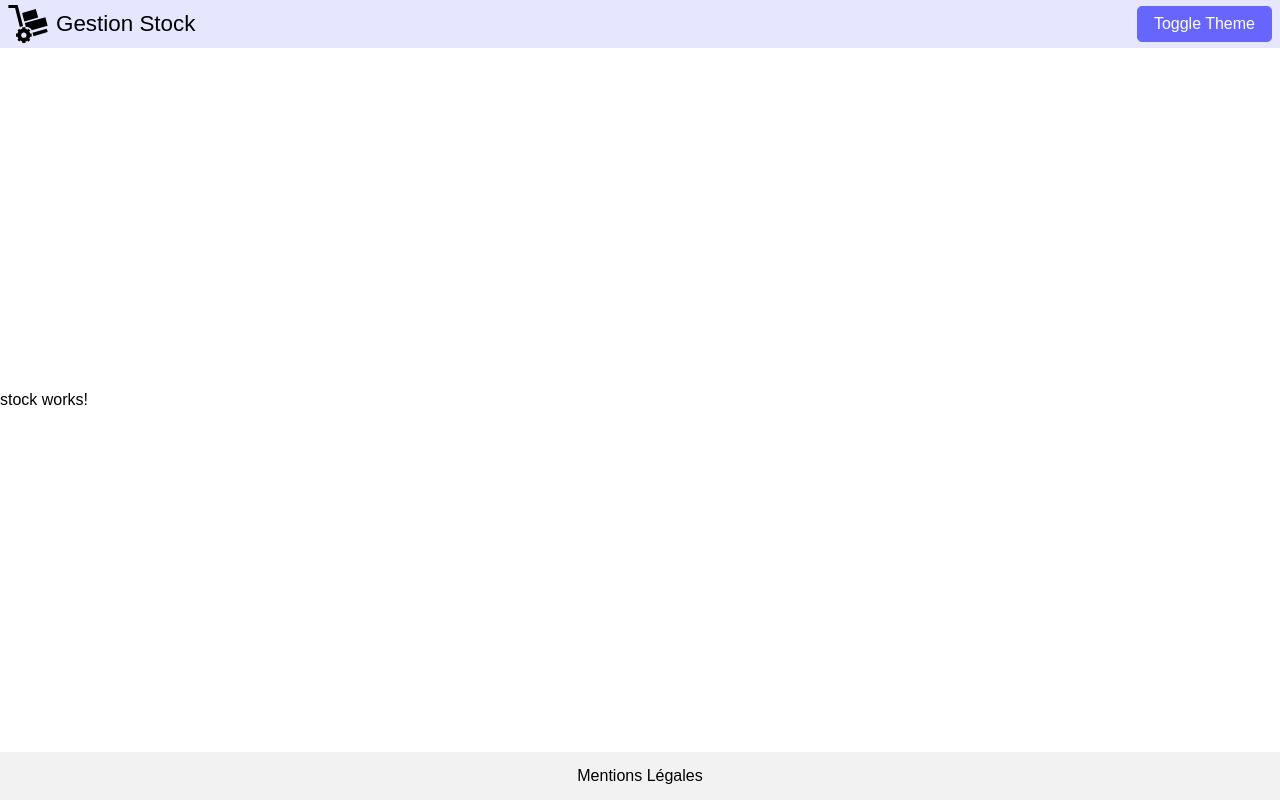
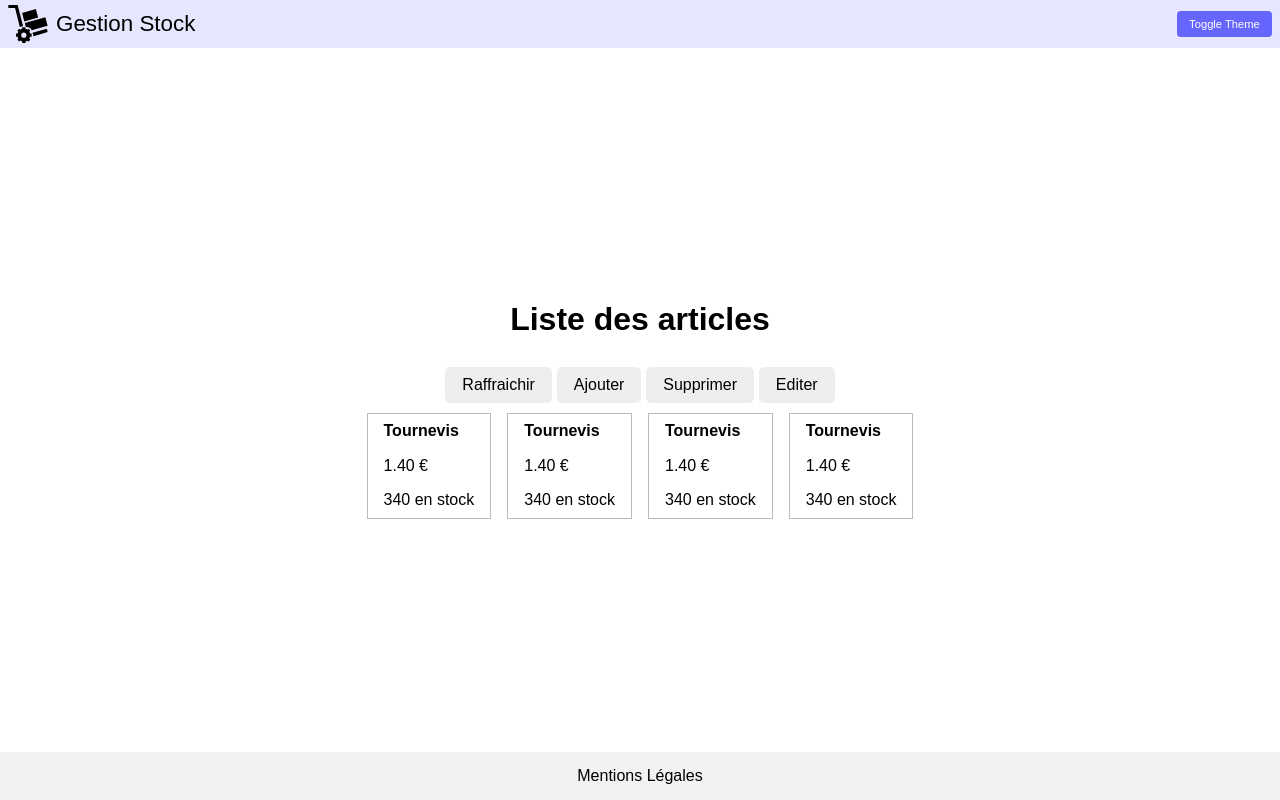
Before and after one commit to jlguenego/crudity-demo, an Angular app in the folder front/: page /stock in a window 1280 px wide. Built offline with nearby package versions, Linux system fonts and the light colour scheme.

Commit message:
dev: added table

```diff
--- a/front/src/app/layout/footer/footer.component.scss
+++ b/front/src/app/layout/footer/footer.component.scss
@@ -1,4 +1,4 @@
-@import "src/theme";
+@import "src/variables";
 
 :host {
   height: 3em;
--- a/front/src/app/layout/header/header.component.scss
+++ b/front/src/app/layout/header/header.component.scss
@@ -1,4 +1,4 @@
-@import "src/theme.scss";
+@import "src/variables.scss";
 
 :host {
   background-color: $primary-bg-color;
@@ -26,4 +26,8 @@
       font-size: 1.4em;
     }
   }
+
+  button {
+    font-size: 0.7em;
+  }
 }
--- a/front/src/app/routes/stock/stock.component.html
+++ b/front/src/app/routes/stock/stock.component.html
@@ -1 +1,34 @@
-<p>stock works!</p>
+<main>
+  <h1>Liste des articles</h1>
+  <nav>
+    <button>Raffraichir</button>
+    <button>Ajouter</button>
+    <button>Supprimer</button>
+    <button>Editer</button>
+  </nav>
+
+  <table>
+    <tbody>
+      <tr>
+        <td class="name">Tournevis</td>
+        <td class="price">1.40 €</td>
+        <td class="qty">340 en stock</td>
+      </tr>
+      <tr>
+        <td class="name">Tournevis</td>
+        <td class="price">1.40 €</td>
+        <td class="qty">340 en stock</td>
+      </tr>
+      <tr>
+        <td class="name">Tournevis</td>
+        <td class="price">1.40 €</td>
+        <td class="qty">340 en stock</td>
+      </tr>
+      <tr>
+        <td class="name">Tournevis</td>
+        <td class="price">1.40 €</td>
+        <td class="qty">340 en stock</td>
+      </tr>
+    </tbody>
+  </table>
+</main>
--- a/front/src/app/routes/stock/stock.component.scss
+++ b/front/src/app/routes/stock/stock.component.scss
@@ -0,0 +1,30 @@
+nav {
+  display: flex;
+  gap: 0.3em;
+  flex-wrap: wrap;
+}
+
+table tbody {
+  display: flex;
+  gap: 1em;
+  flex-wrap: wrap;
+
+  tr {
+    cursor: pointer;
+    border: 0.1em solid #bbb;
+    display: flex;
+    flex-flow: column;
+
+    td {
+      padding: 0.5em 1em;
+
+      &.name {
+        font-weight: bold;
+      }
+    }
+
+    &:hover {
+      background-color: var(--btn-hover-bg-color);
+    }
+  }
+}
--- a/front/src/styles.scss
+++ b/front/src/styles.scss
@@ -2,6 +2,7 @@
 @import "../node_modules/normalize.css/normalize.css";
 
 @import "./theme.scss";
+@import "./variables.scss";
 
 *,
 *::before,
@@ -20,6 +21,7 @@ main {
   flex-flow: column;
   align-items: center;
   gap: 0.5em;
+  padding: 0.5em;
 }
 
 button {
--- a/front/src/theme.scss
+++ b/front/src/theme.scss
@@ -33,19 +33,3 @@ body.dark {
   --btn-primary-fg-color: white;
   --btn-disabled-fg-color: gray;
 }
-
-$bg-color: var(--bg-color);
-$fg-color: var(--fg-color);
-$primary-bg-color: var(--primary-bg-color);
-$primary-fg-color: var(--primary-fg-color);
-$alternate-bg-color: var(--alternate-bg-color);
-
-$btn-bg-color: var(--btn-bg-color);
-$btn-hover-bg-color: var(--btn-hover-bg-color);
-$btn-active-bg-color: var(--btn-active-bg-color);
-$btn-fg-color: var(--btn-fg-color);
-$btn-primary-bg-color: var(--btn-primary-bg-color);
-$btn-primary-hover-bg-color: var(--btn-primary-hover-bg-color);
-$btn-primary-active-bg-color: var(--btn-primary-active-bg-color);
-$btn-primary-fg-color: var(--btn-primary-fg-color);
-$btn-disabled-fg-color: var(--btn-disabled-fg-color);
--- /dev/null
+++ b/front/src/variables.scss
@@ -0,0 +1,15 @@
+$bg-color: var(--bg-color);
+$fg-color: var(--fg-color);
+$primary-bg-color: var(--primary-bg-color);
+$primary-fg-color: var(--primary-fg-color);
+$alternate-bg-color: var(--alternate-bg-color);
+
+$btn-bg-color: var(--btn-bg-color);
+$btn-hover-bg-color: var(--btn-hover-bg-color);
+$btn-active-bg-color: var(--btn-active-bg-color);
+$btn-fg-color: var(--btn-fg-color);
+$btn-primary-bg-color: var(--btn-primary-bg-color);
+$btn-primary-hover-bg-color: var(--btn-primary-hover-bg-color);
+$btn-primary-active-bg-color: var(--btn-primary-active-bg-color);
+$btn-primary-fg-color: var(--btn-primary-fg-color);
+$btn-disabled-fg-color: var(--btn-disabled-fg-color);
```
